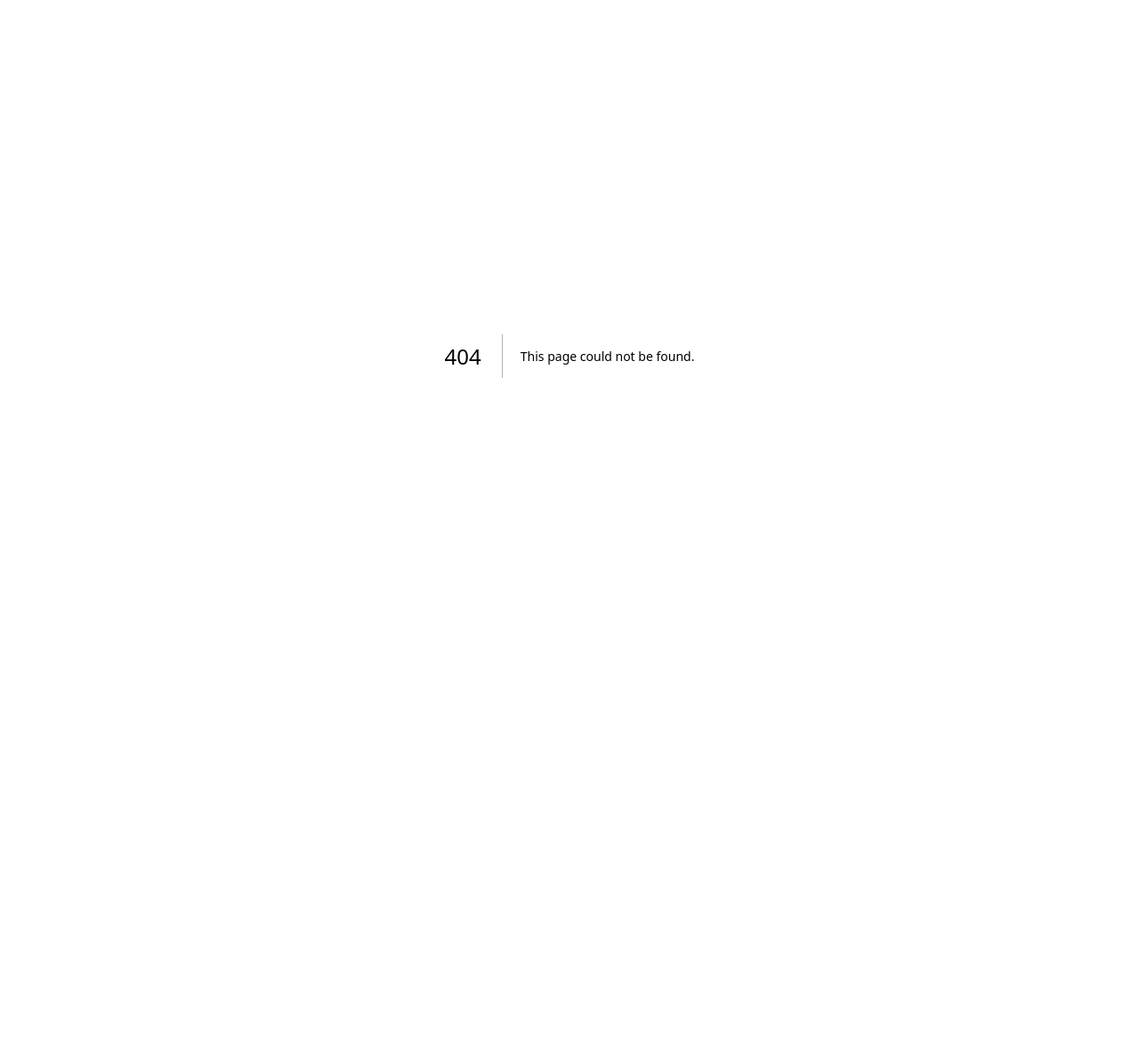
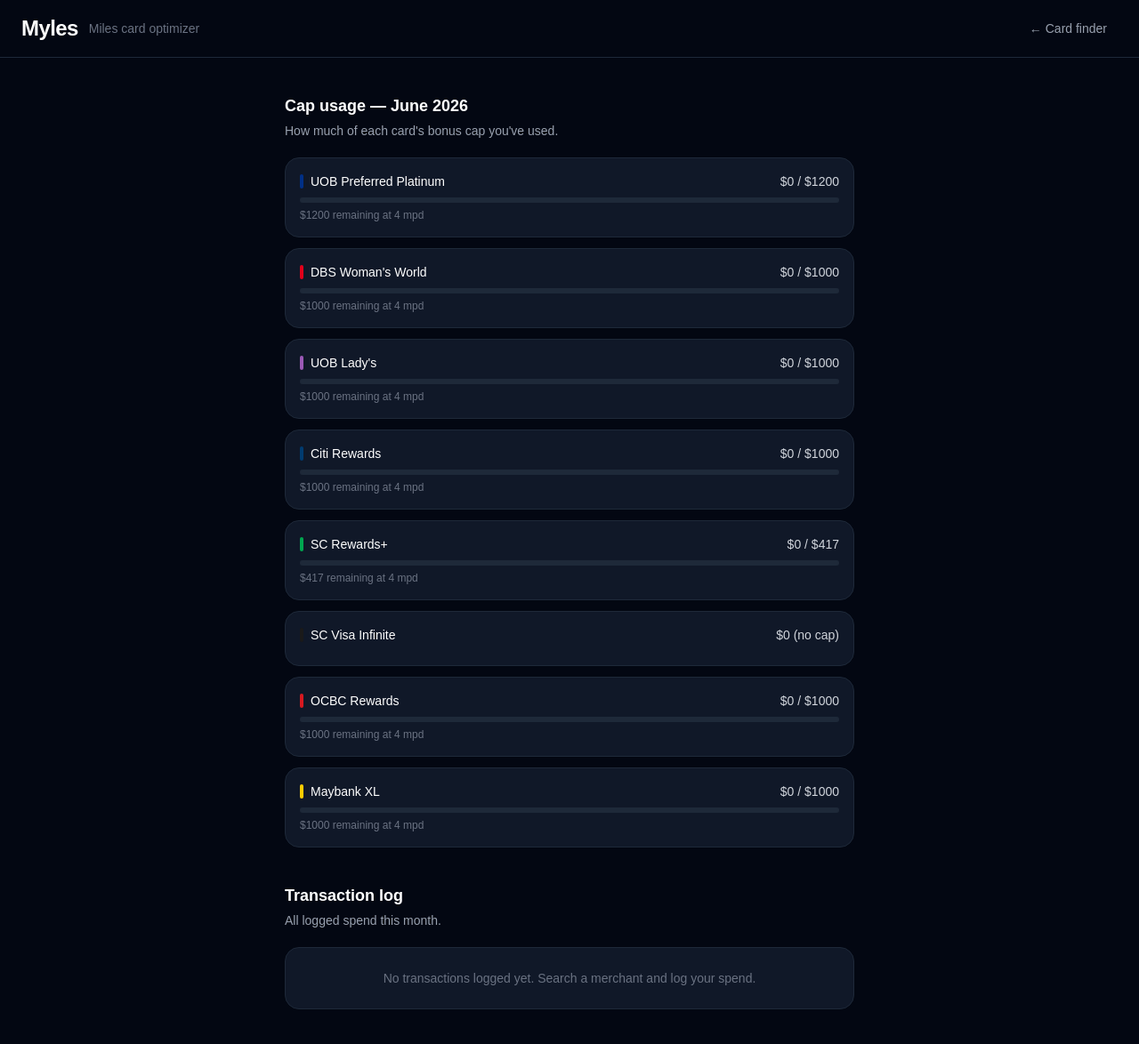
Before and after one commit to sangerspyro88/myles, a Next.js app: page /tracker in a window 1280 px wide. Before the commit this address had no page. Shown: the whole page at 89% size. Before the commit the page ends 800 px from the top, so only its background shows below. Built offline with nearby package versions, Linux system fonts and the light colour scheme.

Commit message:
Add spend tracker with cap progress bars and transaction log

```diff
--- a/src/app/page.tsx
+++ b/src/app/page.tsx
@@ -1,6 +1,7 @@
 'use client'
 
 import { useState } from 'react'
+import Link from 'next/link'
 import {
   detectCategory,
   recommendCards,
@@ -8,12 +9,15 @@
   MY_CARDS,
   type Category,
 } from '@/lib/cards'
+import { addEntry } from '@/lib/spend'
 
 export default function Home() {
   const [merchant, setMerchant] = useState('')
   const [category, setCategory] = useState<Category | null>(null)
   const [results, setResults] = useState(MY_CARDS)
   const [searched, setSearched] = useState(false)
+  const [logAmount, setLogAmount] = useState<Record<string, string>>({})
+  const [logged, setLogged] = useState<Record<string, boolean>>({})
 
   function handleSearch() {
     if (!merchant.trim()) return
@@ -21,14 +25,37 @@
     setCategory(detected)
     setResults(recommendCards(detected))
     setSearched(true)
+    setLogged({})
+  }
+
+  function handleLog(cardId: string) {
+    const amount = parseFloat(logAmount[cardId] || '')
+    if (!amount || amount <= 0) return
+    addEntry({
+      cardId,
+      merchant: merchant.trim(),
+      amount,
+      category: category || 'other',
+      date: new Date().toISOString(),
+    })
+    setLogged(prev => ({ ...prev, [cardId]: true }))
+    setLogAmount(prev => ({ ...prev, [cardId]: '' }))
   }
 
   return (
     <main className="min-h-screen bg-gray-950 text-white">
-      {/* Header */}
-      <div className="border-b border-gray-800 px-6 py-4 flex items-center gap-3">
+      {/* Nav */}
+      <div className="border-b border-gray-800 px-6 py-4 flex items-center justify-between">
+        <div className="flex items-center gap-3">
           <span className="text-2xl font-bold tracking-tight">Myles</span>
           <span className="text-gray-500 text-sm">Miles card optimizer</span>
+        </div>
+        <Link
+          href="/tracker"
+          className="text-sm text-gray-400 hover:text-white transition px-3 py-1.5 rounded-lg hover:bg-gray-800"
+        >
+          Spend tracker →
+        </Link>
       </div>
 
       <div className="max-w-2xl mx-auto px-4 py-10">
@@ -71,12 +98,13 @@
             return (
               <div
                 key={card.id}
-                className={`rounded-2xl border p-4 flex items-center gap-4 transition ${
+                className={`rounded-2xl border p-4 transition ${
                   i === 0 && searched
                     ? 'border-blue-500 bg-blue-950/40'
                     : 'border-gray-800 bg-gray-900'
                 }`}
               >
+                <div className="flex items-center gap-4">
                   {/* Colour stripe */}
                   <div
                     className="w-1 self-stretch rounded-full flex-shrink-0"
@@ -102,6 +130,39 @@
                     </div>
                   </div>
                 </div>
+
+                {/* Log spend row — only show after a search */}
+                {searched && (
+                  <div className="mt-3 flex gap-2 items-center">
+                    <span className="text-xs text-gray-500">Log spend:</span>
+                    <div className="flex gap-1.5 flex-1">
+                      <span className="text-xs text-gray-400 self-center">$</span>
+                      <input
+                        type="number"
+                        min="0"
+                        step="0.01"
+                        placeholder="0.00"
+                        value={logAmount[card.id] || ''}
+                        onChange={e =>
+                          setLogAmount(prev => ({ ...prev, [card.id]: e.target.value }))
+                        }
+                        onKeyDown={e => e.key === 'Enter' && handleLog(card.id)}
+                        className="w-24 bg-gray-800 border border-gray-700 rounded-lg px-2 py-1 text-sm text-white placeholder-gray-600 focus:outline-none focus:border-blue-500"
+                      />
+                      {logged[card.id] ? (
+                        <span className="text-xs text-green-400 self-center">✓ Logged</span>
+                      ) : (
+                        <button
+                          onClick={() => handleLog(card.id)}
+                          className="text-xs bg-gray-700 hover:bg-gray-600 transition rounded-lg px-3 py-1"
+                        >
+                          Log
+                        </button>
+                      )}
+                    </div>
+                  </div>
+                )}
+              </div>
             )
           })}
         </div>
--- /dev/null
+++ b/src/app/tracker/page.tsx
@@ -0,0 +1,135 @@
+'use client'
+
+import { useEffect, useState } from 'react'
+import Link from 'next/link'
+import { MY_CARDS } from '@/lib/cards'
+import { getEntries, deleteEntry, getMonthSpend, type SpendEntry } from '@/lib/spend'
+
+export default function Tracker() {
+  const [entries, setEntries] = useState<SpendEntry[]>([])
+  const [monthSpend, setMonthSpend] = useState<Record<string, number>>({})
+
+  function refresh() {
+    setEntries(getEntries().slice().reverse()) // newest first
+    const spend: Record<string, number> = {}
+    for (const card of MY_CARDS) {
+      spend[card.id] = getMonthSpend(card.id)
+    }
+    setMonthSpend(spend)
+  }
+
+  useEffect(() => { refresh() }, [])
+
+  function handleDelete(id: string) {
+    deleteEntry(id)
+    refresh()
+  }
+
+  const now = new Date()
+  const monthLabel = now.toLocaleString('en-SG', { month: 'long', year: 'numeric' })
+
+  return (
+    <main className="min-h-screen bg-gray-950 text-white">
+      {/* Nav */}
+      <div className="border-b border-gray-800 px-6 py-4 flex items-center justify-between">
+        <div className="flex items-center gap-3">
+          <span className="text-2xl font-bold tracking-tight">Myles</span>
+          <span className="text-gray-500 text-sm">Miles card optimizer</span>
+        </div>
+        <Link
+          href="/"
+          className="text-sm text-gray-400 hover:text-white transition px-3 py-1.5 rounded-lg hover:bg-gray-800"
+        >
+          ← Card finder
+        </Link>
+      </div>
+
+      <div className="max-w-2xl mx-auto px-4 py-10">
+        {/* Cap usage */}
+        <h2 className="text-lg font-semibold mb-1">Cap usage — {monthLabel}</h2>
+        <p className="text-gray-400 text-sm mb-5">How much of each card's bonus cap you've used.</p>
+
+        <div className="space-y-3 mb-10">
+          {MY_CARDS.map(card => {
+            const spent = monthSpend[card.id] || 0
+            const cap = card.monthly_cap === 999999 ? null : card.monthly_cap
+            const pct = cap ? Math.min((spent / cap) * 100, 100) : 0
+            const remaining = cap ? Math.max(cap - spent, 0) : null
+            const full = cap !== null && spent >= cap
+
+            return (
+              <div key={card.id} className="bg-gray-900 border border-gray-800 rounded-2xl p-4">
+                <div className="flex items-center justify-between mb-2">
+                  <div className="flex items-center gap-2">
+                    <div className="w-1 h-4 rounded-full" style={{ backgroundColor: card.color }} />
+                    <span className="font-medium text-sm">{card.name}</span>
+                    {full && (
+                      <span className="text-xs bg-red-900 text-red-300 px-2 py-0.5 rounded-full">Cap reached</span>
+                    )}
+                  </div>
+                  <span className="text-sm text-gray-300">
+                    ${spent.toFixed(0)}
+                    {cap ? ` / $${cap}` : ' (no cap)'}
+                  </span>
+                </div>
+
+                {cap && (
+                  <div className="h-1.5 bg-gray-800 rounded-full overflow-hidden">
+                    <div
+                      className={`h-full rounded-full transition-all ${full ? 'bg-red-500' : 'bg-blue-500'}`}
+                      style={{ width: `${pct}%` }}
+                    />
+                  </div>
+                )}
+
+                {remaining !== null && (
+                  <p className="text-xs text-gray-500 mt-1.5">
+                    {full ? 'Use a different card for this category' : `$${remaining.toFixed(0)} remaining at ${card.earn_rate} mpd`}
+                  </p>
+                )}
+              </div>
+            )
+          })}
+        </div>
+
+        {/* Transaction log */}
+        <h2 className="text-lg font-semibold mb-1">Transaction log</h2>
+        <p className="text-gray-400 text-sm mb-5">All logged spend this month.</p>
+
+        {entries.length === 0 ? (
+          <div className="bg-gray-900 border border-gray-800 rounded-2xl p-6 text-center text-gray-500 text-sm">
+            No transactions logged yet. Search a merchant and log your spend.
+          </div>
+        ) : (
+          <div className="space-y-2">
+            {entries.map(entry => {
+              const card = MY_CARDS.find(c => c.id === entry.cardId)
+              const date = new Date(entry.date)
+              const dateStr = date.toLocaleDateString('en-SG', { day: 'numeric', month: 'short' })
+              return (
+                <div
+                  key={entry.id}
+                  className="bg-gray-900 border border-gray-800 rounded-xl px-4 py-3 flex items-center gap-3"
+                >
+                  <div className="w-1 h-8 rounded-full flex-shrink-0" style={{ backgroundColor: card?.color || '#666' }} />
+                  <div className="flex-1 min-w-0">
+                    <div className="text-sm font-medium capitalize">{entry.merchant}</div>
+                    <div className="text-xs text-gray-500">{card?.name} · {dateStr}</div>
+                  </div>
+                  <div className="text-sm font-semibold">${entry.amount.toFixed(2)}</div>
+                  <button
+                    onClick={() => handleDelete(entry.id)}
+                    className="text-gray-600 hover:text-red-400 transition text-xs ml-1"
+                    title="Delete"
+                  >
+                    ✕
+                  </button>
+                </div>
+              )
+            })}
+          </div>
+        )}
+      </div>
+    </main>
+  )
+}
--- /dev/null
+++ b/src/lib/spend.ts
@@ -0,0 +1,45 @@
+export interface SpendEntry {
+  id: string
+  cardId: string
+  merchant: string
+  amount: number
+  category: string
+  date: string // ISO date string
+}
+
+const STORAGE_KEY = 'myles_spend'
+
+export function getEntries(): SpendEntry[] {
+  if (typeof window === 'undefined') return []
+  try {
+    return JSON.parse(localStorage.getItem(STORAGE_KEY) || '[]')
+  } catch {
+    return []
+  }
+}
+
+export function addEntry(entry: Omit<SpendEntry, 'id'>): SpendEntry {
+  const newEntry = { ...entry, id: crypto.randomUUID() }
+  const entries = getEntries()
+  entries.push(newEntry)
+  localStorage.setItem(STORAGE_KEY, JSON.stringify(entries))
+  return newEntry
+}
+
+export function deleteEntry(id: string): void {
+  const entries = getEntries().filter(e => e.id !== id)
+  localStorage.setItem(STORAGE_KEY, JSON.stringify(entries))
+}
+
+// Returns total spend for a card in the current calendar month
+export function getMonthSpend(cardId: string): number {
+  const now = new Date()
+  const month = now.getMonth()
+  const year = now.getFullYear()
+  return getEntries()
+    .filter(e => {
+      const d = new Date(e.date)
+      return e.cardId === cardId && d.getMonth() === month && d.getFullYear() === year
+    })
+    .reduce((sum, e) => sum + e.amount, 0)
+}
```
Lines whose indentation alone changed are shown as unchanged.
